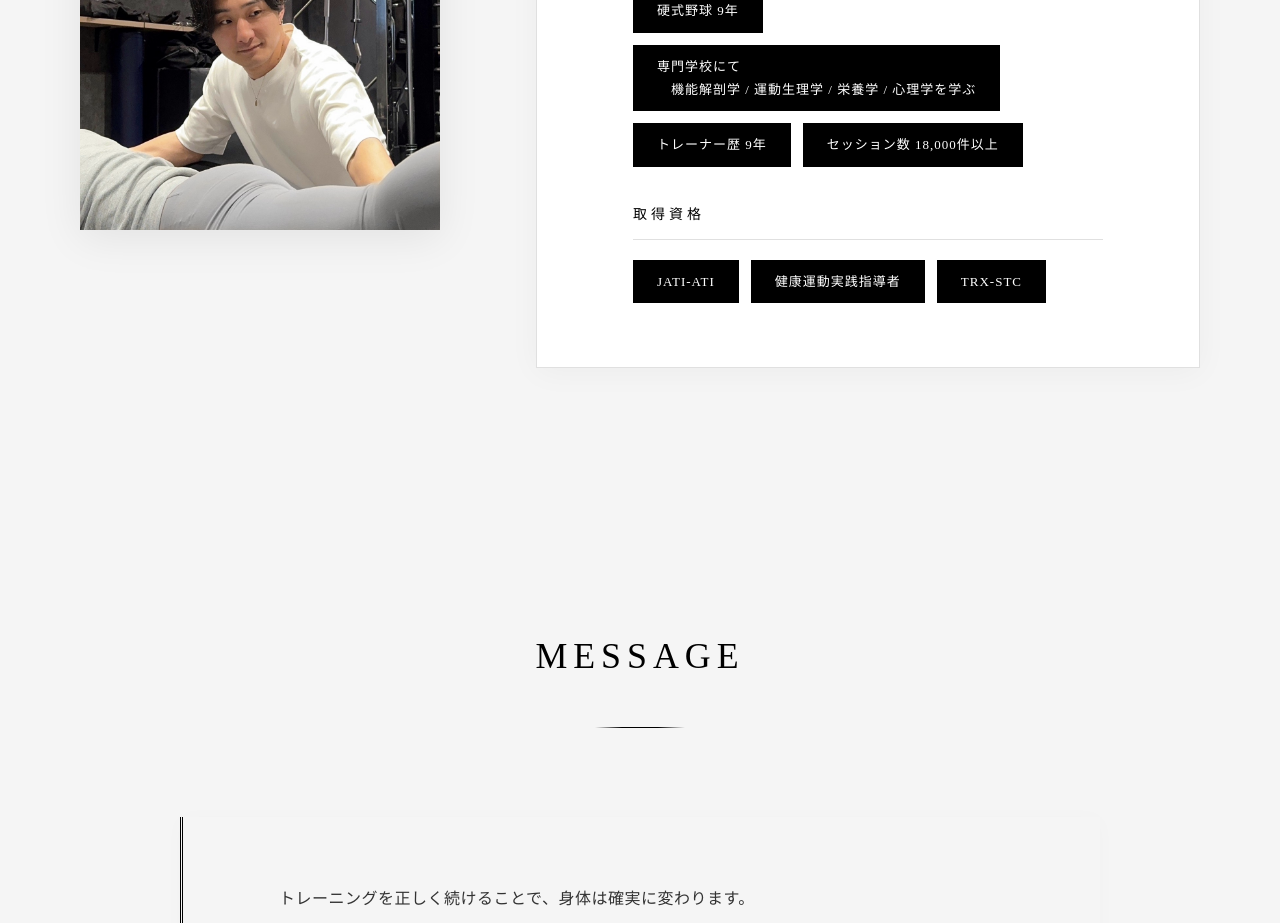
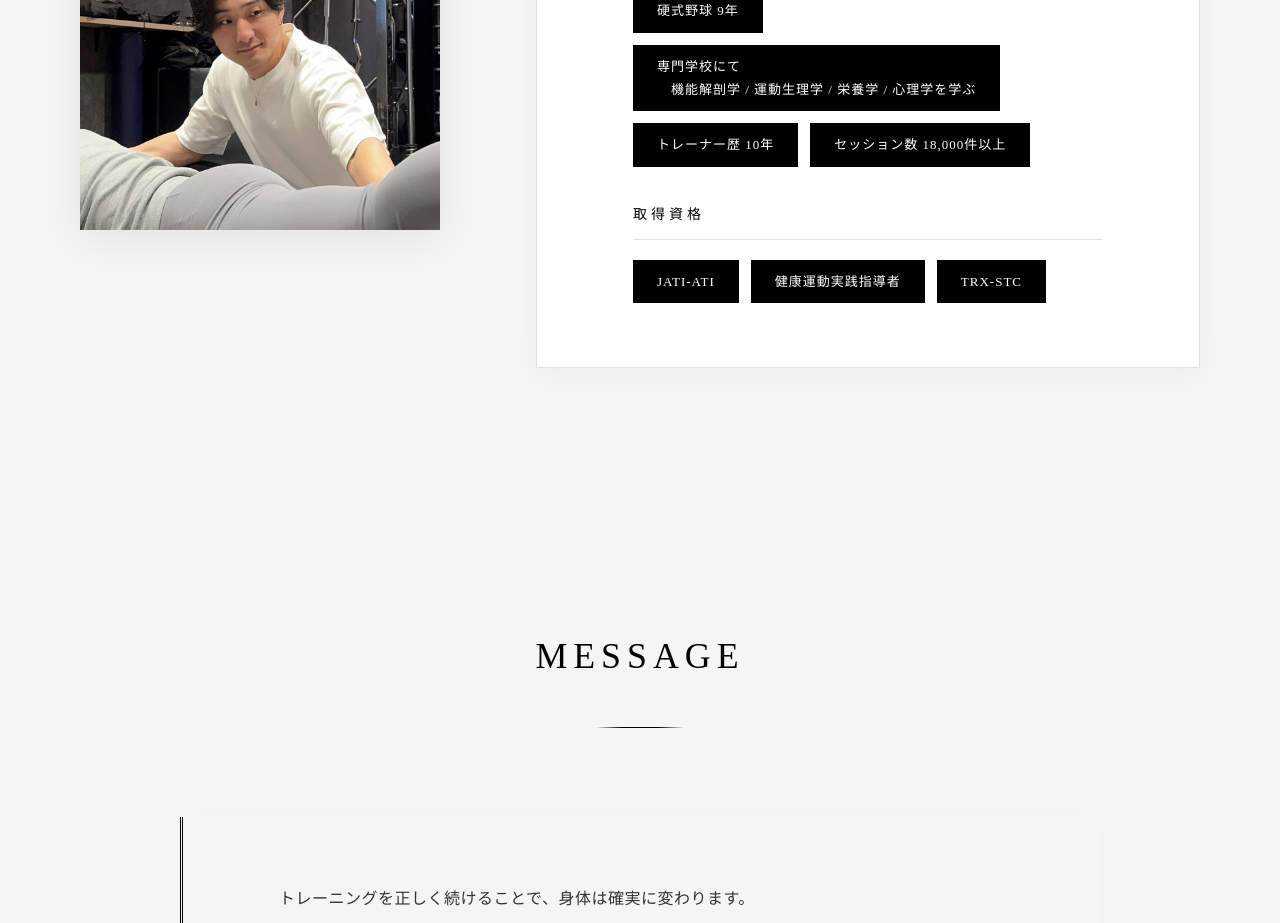
Before and after one commit to kirin-riki/Noguchi_Ryo_Parsonal_Traning_LP, a plain HTML site: page index.html in a window 1280 px wide. Shown: the part 7120-8043 px from the top of the page. Drawn offline with Linux system fonts and the light colour scheme.

Commit message:
fix-トレーナー歴変更

```diff
--- a/index.html
+++ b/index.html
@@ -270,7 +270,7 @@
                                 <li>硬式野球 9年</li>
                                 <li>専門学校にて<br>
                                 　機能解剖学 / 運動生理学 / 栄養学 / 心理学を学ぶ</li>
-                                <li>トレーナー歴 9年</li>
+                                <li>トレーナー歴 10年</li>
                                 <li>セッション数 18,000件以上</li>
                             </ul>
                         </div>
```
